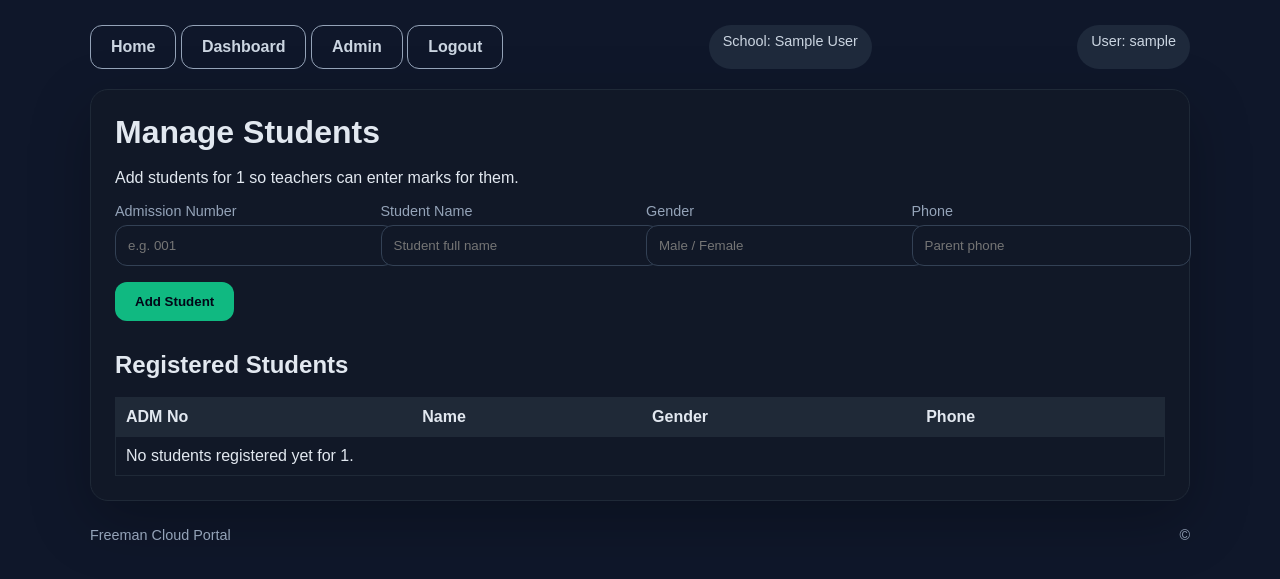
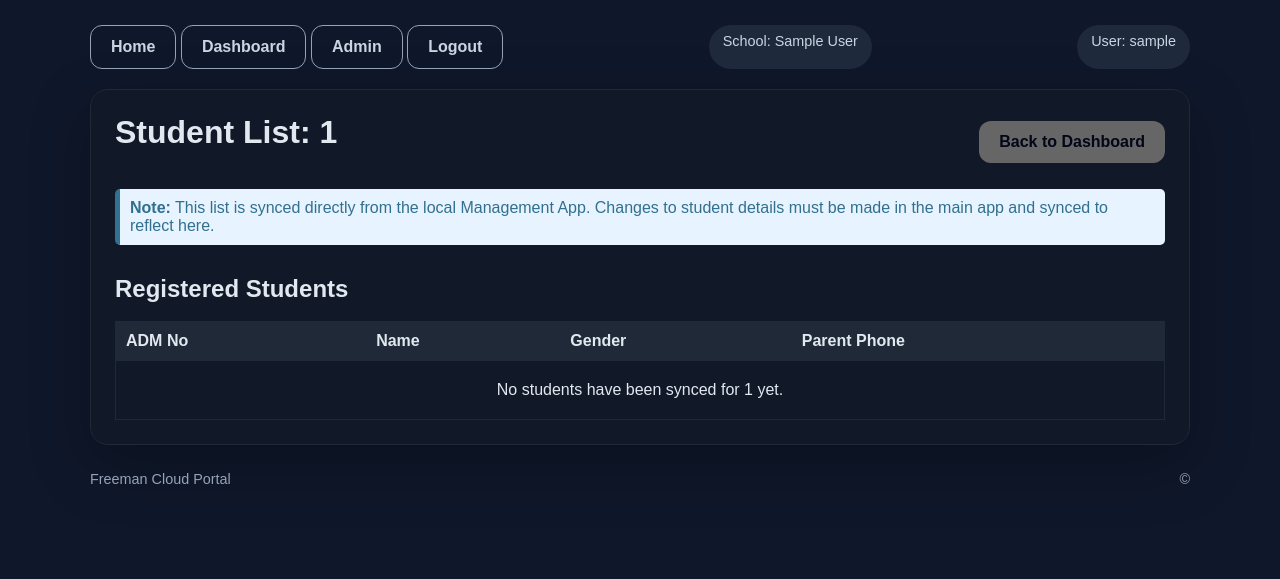
Before and after one commit to sakongkisa9-bot/freeman-school-portal, a Flask app: page /students/1 in a window 1280 px wide. Shown: the top 579 px of the page. Run offline with Flask 3, Linux system fonts and the light colour scheme; the visitor is signed in with stand-in values (Sample User, id 1); data comes from the database, SQL or seed files in the repository.

Commit message:
Final fix: Secured registration and read-only student list

```diff
--- a/templates/cloud_students.html
+++ b/templates/cloud_students.html
@@ -1,29 +1,15 @@
 {% extends 'cloud_base.html' %}
 {% block content %}
 <div class="card">
-    <h1>Manage Students</h1>
-    <p>Add students for {{ grade }} so teachers can enter marks for them.</p>
-    <form method="post">
-        <div class="field-row">
-            <div>
-                <label for="adm_no">Admission Number</label>
-                <input id="adm_no" name="adm_no" placeholder="e.g. 001" required>
-            </div>
-            <div>
-                <label for="student_name">Student Name</label>
-                <input id="student_name" name="student_name" placeholder="Student full name" required>
-            </div>
-            <div>
-                <label for="gender">Gender</label>
-                <input id="gender" name="gender" placeholder="Male / Female">
-            </div>
-            <div>
-                <label for="phone">Phone</label>
-                <input id="phone" name="phone" placeholder="Parent phone">
-            </div>
-        </div>
-        <button class="button" type="submit">Add Student</button>
-    </form>
+    <div style="display: flex; justify-content: space-between; align-items: center; margin-bottom: 20px;">
+        <h1>Student List: {{ grade }}</h1>
+        <a href="{{ url_for('dashboard') }}" class="button" style="background: #666;">Back to Dashboard</a>
+    </div>
+
+    <p style="background: #e7f3fe; color: #31708f; padding: 10px; border-radius: 5px; border-left: 5px solid #31708f;">
+        <strong>Note:</strong> This list is synced directly from the local Management App.
+        Changes to student details must be made in the main app and synced to reflect here.
+    </p>
 
     <h2 style="margin-top:30px;">Registered Students</h2>
     <table>
@@ -32,7 +18,7 @@
                 <th>ADM No</th>
                 <th>Name</th>
                 <th>Gender</th>
-                <th>Phone</th>
+                <th>Parent Phone</th>
             </tr>
         </thead>
         <tbody>
@@ -46,7 +32,9 @@
             {% endfor %}
             {% if not students %}
             <tr>
-                <td colspan="4">No students registered yet for {{ grade }}.</td>
+                <td colspan="4" style="text-align: center; padding: 20px;">
+                    No students have been synced for {{ grade }} yet.
+                </td>
             </tr>
             {% endif %}
         </tbody>
```
Also changed, not shown: cloud_portal_v2.py (+38 -5 lines), templates/cloud_register.html (+24 -1 lines).
